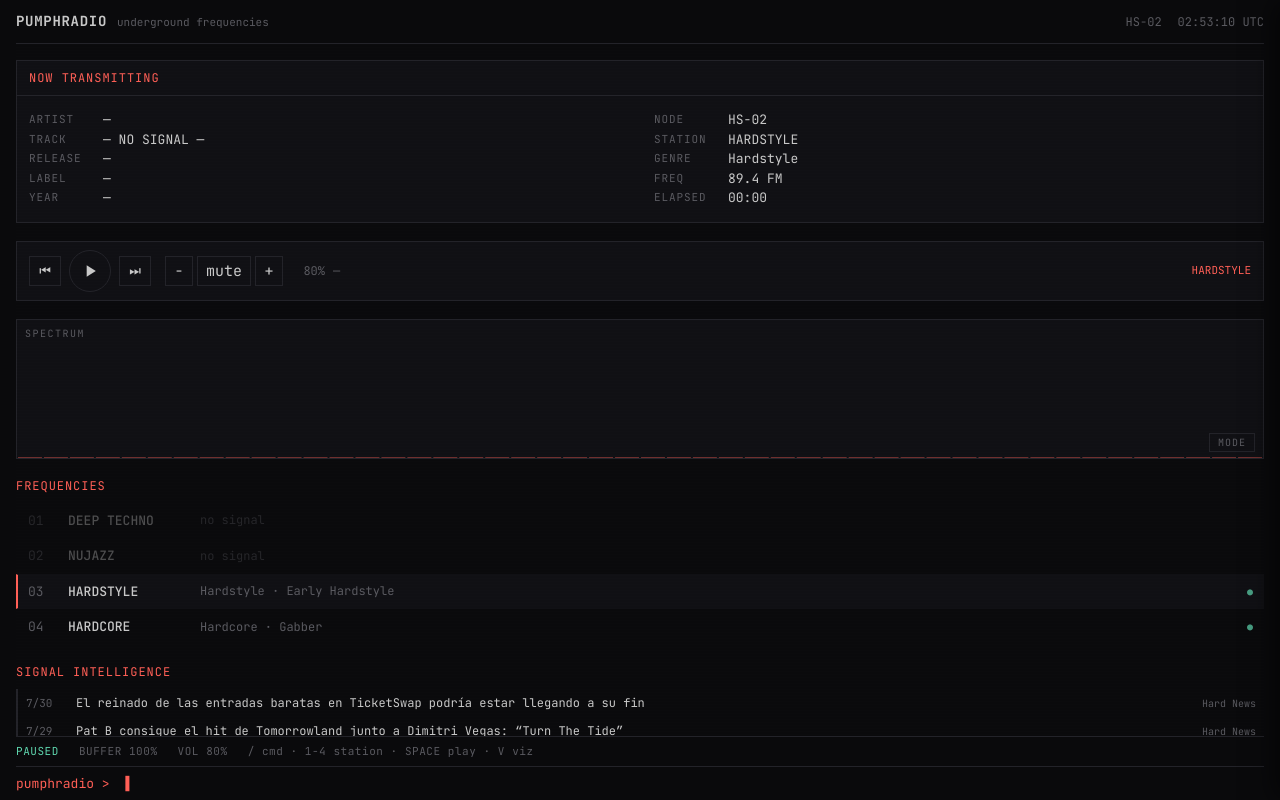
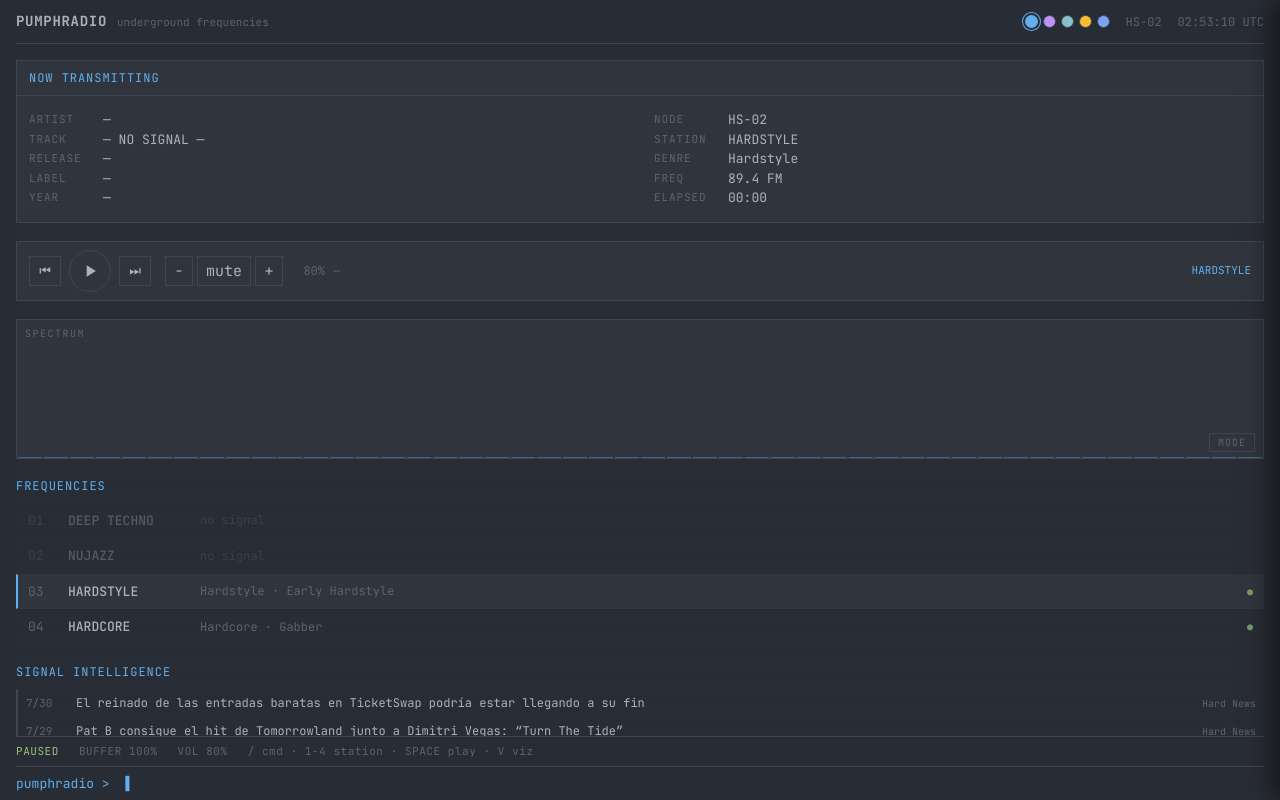
Before and after one commit to ldgnu/pumphradio-terminal, a website built with Vite: page index.html in a window 1280 px wide. Built offline with nearby package versions, Linux system fonts and the light colour scheme; no server answers.

Commit message:
feat: 5 themes (One Dark, Dracula, Nord, Gruvbox, Tokyo Night) + switcher visual de swatches en topbar, persistente en localStorage

```diff
--- a/index.html
+++ b/index.html
@@ -1,5 +1,5 @@
 <!DOCTYPE html>
-<html lang="es-AR" data-theme="dark">
+<html lang="es-AR" data-theme="one-dark">
 <head>
   <meta charset="utf-8">
   <meta name="viewport" content="width=device-width, initial-scale=1.0, viewport-fit=cover">
@@ -41,6 +41,13 @@
         <span class="brand-sub dim">underground frequencies</span>
       </div>
       <div class="top-right">
+        <div class="theme-sw" id="theme-sw" title="Tema">
+          <button class="swatch" data-theme-set="one-dark"   style="--c:#61afef" title="One Dark"  aria-label="Tema One Dark"></button>
+          <button class="swatch" data-theme-set="dracula"    style="--c:#bd93f9" title="Dracula"   aria-label="Tema Dracula"></button>
+          <button class="swatch" data-theme-set="nord"       style="--c:#88c0d0" title="Nord"      aria-label="Tema Nord"></button>
+          <button class="swatch" data-theme-set="gruvbox"    style="--c:#fabd2f" title="Gruvbox"   aria-label="Tema Gruvbox"></button>
+          <button class="swatch" data-theme-set="tokyo-night" style="--c:#7aa2f7" title="Tokyo Night" aria-label="Tema Tokyo Night"></button>
+        </div>
         <span class="dim" id="node">---</span>
         <span class="dim" id="clock">--:--:-- UTC</span>
       </div>
--- a/src/css/shell.css
+++ b/src/css/shell.css
@@ -41,7 +41,24 @@ html, body {
 .brand { display: flex; align-items: baseline; gap: 10px; }
 .brand-name { font-weight: 700; letter-spacing: 0.05em; }
 .brand-sub { font-size: 11px; }
-.top-right { display: flex; gap: 16px; font-size: 12px; }
+.top-right { display: flex; gap: 16px; font-size: 12px; align-items: center; }
+
+/* --- Theme switcher (swatches) --- */
+.theme-sw { display: flex; gap: 5px; align-items: center; }
+.swatch {
+  width: 13px; height: 13px;
+  border-radius: 50%;
+  border: 1px solid var(--border);
+  background: var(--c, var(--accent));
+  cursor: pointer;
+  padding: 0;
+  transition: transform 0.12s ease, box-shadow 0.12s ease, border-color 0.12s ease;
+}
+.swatch:hover { transform: scale(1.2); }
+.swatch.active {
+  box-shadow: 0 0 0 2px var(--bg), 0 0 0 3px var(--c, var(--accent));
+  border-color: transparent;
+}
 
 /* --- Main --- */
 .main {
--- a/src/css/tokens.css
+++ b/src/css/tokens.css
@@ -1,18 +1,21 @@
 /* ============================================================
    PUMPHRADIO — DESIGN TOKENS
    Terminal underground. Color con significado, pocos tonos.
+   Un tema por bloque [data-theme]. :root = default (One Dark).
+   Cambiar data-theme en <html> re-skinnea TODO el sitio
+   (fondo, texto, bordes, acento, warnings, signal, visualizer).
    ============================================================ */
 :root {
-  /* base */
-  --bg:        #0a0a0c;
-  --bg-raise:  #101014;
-  --fg:        #c8c8c8;
-  --dim:       #5a5a60;
-  --accent:    #ff5f56;   /* estación hardcore (seed). Por estación via JS. */
-  --warning:   #ffb454;
-  --error:     #ff5f56;
-  --signal:    #5fd7af;
-  --border:    #232329;
+  /* base — One Dark (Atom), default */
+  --bg:        #282c34;
+  --bg-raise:  #2f343d;
+  --fg:        #abb2bf;
+  --dim:       #5c6370;
+  --accent:    #61afef;
+  --warning:   #e5c07b;
+  --error:     #e06c75;
+  --signal:    #98c379;
+  --border:    #3e4451;
 
   /* tipografía */
   --font: 'JetBrains Mono', ui-monospace, 'IBM Plex Mono', Menlo, monospace;
@@ -25,3 +28,55 @@
   /* cursor */
   --cursor-visible: '▌';
 }
+
+/* --- Dracula --- */
+[data-theme="dracula"] {
+  --bg:        #282a36;
+  --bg-raise:  #313341;
+  --fg:        #f8f8f2;
+  --dim:       #6272a4;
+  --accent:    #bd93f9;
+  --warning:   #f1fa8c;
+  --error:     #ff5555;
+  --signal:    #50fa7b;
+  --border:    #44475a;
+}
+
+/* --- Nord --- */
+[data-theme="nord"] {
+  --bg:        #2e3440;
+  --bg-raise:  #3b4252;
+  --fg:        #d8dee9;
+  --dim:       #4c566a;
+  --accent:    #88c0d0;
+  --warning:   #ebcb8b;
+  --error:     #bf616a;
+  --signal:    #a3be8c;
+  --border:    #434c5e;
+}
+
+/* --- Gruvbox (dark) --- */
+[data-theme="gruvbox"] {
+  --bg:        #282828;
+  --bg-raise:  #3c3836;
+  --fg:        #ebdbb2;
+  --dim:       #928374;
+  --accent:    #fabd2f;
+  --warning:   #fe8019;
+  --error:     #fb4934;
+  --signal:    #b8bb26;
+  --border:    #504945;
+}
+
+/* --- Tokyo Night --- */
+[data-theme="tokyo-night"] {
+  --bg:        #1a1b26;
+  --bg-raise:  #24283b;
+  --fg:        #a9b1d6;
+  --dim:       #565f89;
+  --accent:    #7aa2f7;
+  --warning:   #e0af68;
+  --error:     #f7768e;
+  --signal:    #9ece6a;
+  --border:    #414868;
+}
--- a/src/main.js
+++ b/src/main.js
@@ -24,6 +24,7 @@ function init() {
   initNews()
   initPaneControls()
   initPlayerBar()
+  initThemeSwitcher()
   initVisualizer()
 
   // Cargar estación inicial (la primera habilitada)
@@ -140,6 +141,31 @@ function logMode() {
   }
 }
 
+function initThemeSwitcher() {
+  const root = document.documentElement
+  const sw = document.getElementById('theme-sw')
+  if (!sw) return
+
+  const saved = localStorage.getItem('pumphradio-theme')
+  if (saved) root.dataset.theme = saved
+  applySwatchState()
+
+  sw.addEventListener('click', (e) => {
+    const b = e.target.closest('.swatch')
+    if (!b) return
+    root.dataset.theme = b.dataset.themeSet
+    localStorage.setItem('pumphradio-theme', b.dataset.themeSet)
+    applySwatchState()
+  })
+
+  function applySwatchState() {
+    const cur = root.dataset.theme
+    sw.querySelectorAll('.swatch').forEach((b) => {
+      b.classList.toggle('active', b.dataset.themeSet === cur)
+    })
+  }
+}
+
 // Arranque
 initBoot(() => {})
 init()
```
